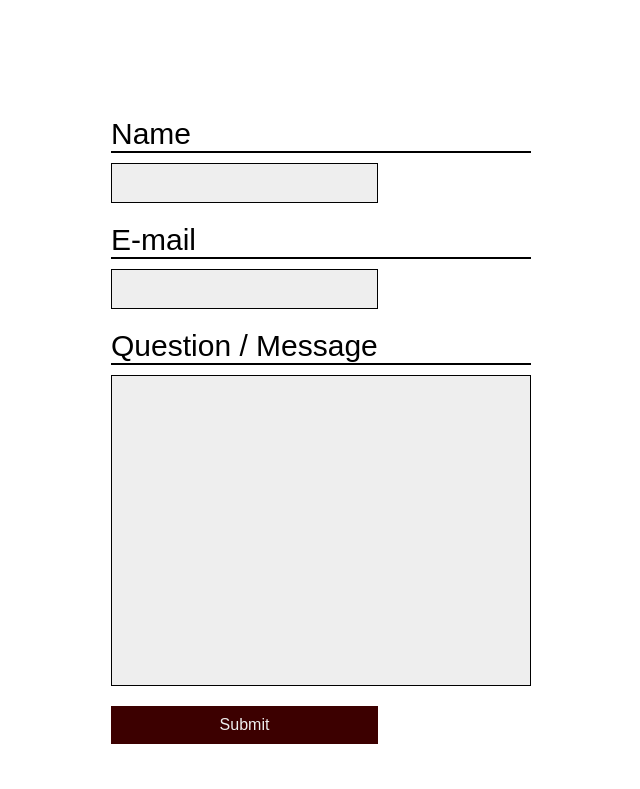
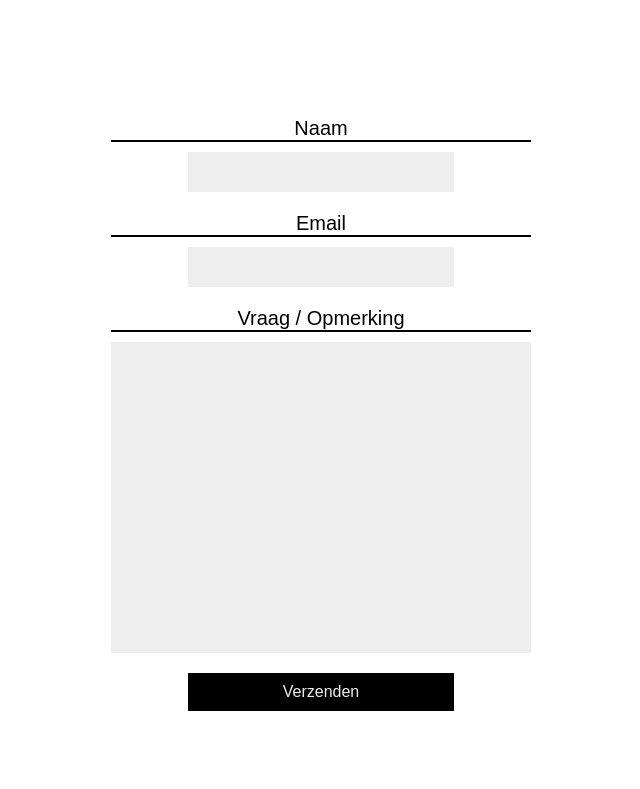
Before and after one commit to Arzoka/JapanMusea, a plain HTML site: page index.html in a window 1280 px wide. Shown: the part 3611-4400 px from the top of the page, without its empty margins (319-959 px from the left). Drawn offline with Linux system fonts and the light colour scheme.

Commit message:
fixed rem and pos

```diff
--- a/css/style.css
+++ b/css/style.css
@@ -186,7 +186,7 @@ form{
     min-height:40rem;
     display: flex;
     justify-content: flex-start;
-    flex-direction: column;
+    flex-direction: column;;
     padding: 4rem;
     font-size: 3rem;
     gap:2rem;
@@ -195,7 +195,9 @@ form{
 }
 
 form label{
+    text-align: center;
     border-bottom: 2px solid #000000;
+    font-size: 2rem;
 }
 form div{
     display:flex;
@@ -204,11 +206,12 @@ form div{
 }
 
 input{
+    align-self: center;
     display: block;
     width: 30ch;
     padding: 1rem 2rem;
     font-size: 1.6rem;
-    border:1px solid black;
+    border:1px solid #EEEEEE;
     background: #EEEEEE;
 }
 
@@ -216,7 +219,7 @@ textarea{
     height: 35ch;
     width:100%;
     font-size: 1.6rem;
-    border:1px solid black;
+    border:1px solid #EEEEEE;
     font-family: sans-serif;
     padding: 1rem 2rem;
     resize: none;
@@ -224,7 +227,7 @@ textarea{
 }
 
 .submit{
-    background: #3c0000;
+    background: #000000;
     color: #EEEEEE;
     font-size: 1.6rem;
     border:none;
--- a/index.html
+++ b/index.html
@@ -98,18 +98,18 @@
         <section class="forms">
             <form>
                 <div>
-                    <label for="">Name</label>
+                    <label for="">Naam</label>
                     <input type="text">
                 </div>
                 <div>
-                    <label for="">E-mail</label>
+                    <label for="">Email</label>
                     <input type="email">
                 </div>
                 <div>
-                    <label for="">Question / Message</label>
+                    <label for="">Vraag / Opmerking</label>
                     <textarea class="bigText"></textarea>
                 </div>
-                <input class="submit" type="submit" value="Submit">
+                <input class="submit" type="submit" value="Verzenden">
             </form>
         </section>
     </main>
```
